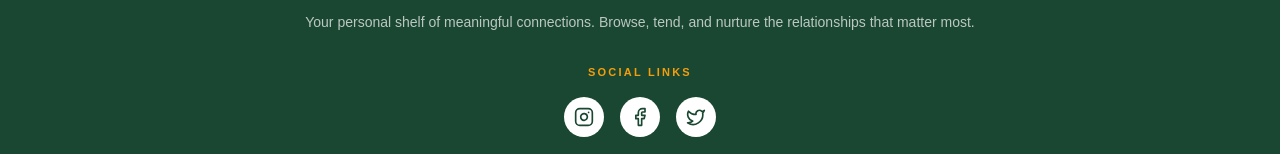
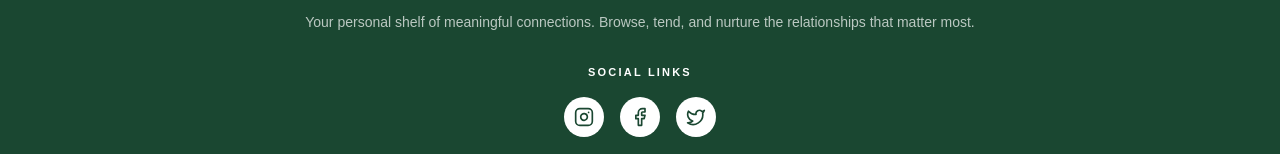
Before and after one commit to marium0908/keen-keeper, a React (Vite) app: page / in a window 1280 px wide. Shown: the part 1643-1797 px from the top of the page. Built offline with nearby package versions, Linux system fonts and the light colour scheme.

Commit message:
Update Layout.jsx

```diff
--- a/src/components/Layout.jsx
+++ b/src/components/Layout.jsx
@@ -74,7 +74,7 @@ const Footer = () => {
 
           {/* Social Media Links */}
           <div className="space-y-4">
-            <h3 className="text-[11px] font-bold uppercase tracking-[0.2em] text-[#f59e0b]">Social Links</h3>
+            <h3 className="text-[11px] font-bold uppercase tracking-[0.2em] text-[#ffffff]">Social Links</h3>
             <div className="flex items-center justify-center gap-4">
               <a href="#" className="w-10 h-10 rounded-full bg-white flex items-center justify-center text-[#1a4731] hover:bg-white/90 transition-all">
                 <Instagram size={20} />
```
